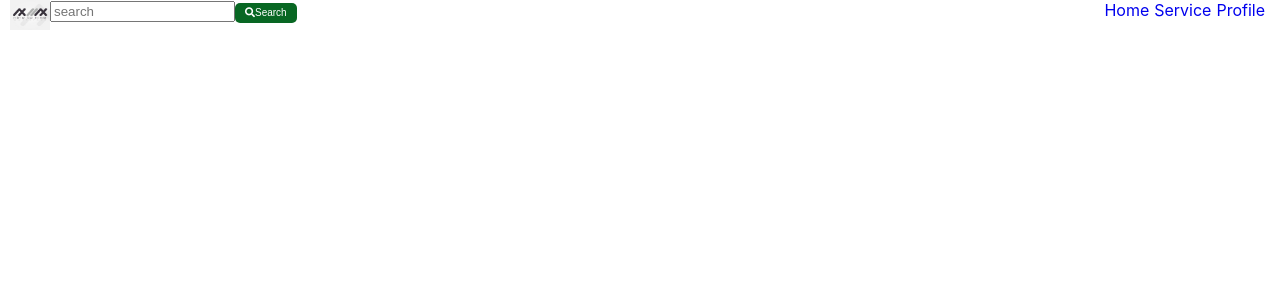
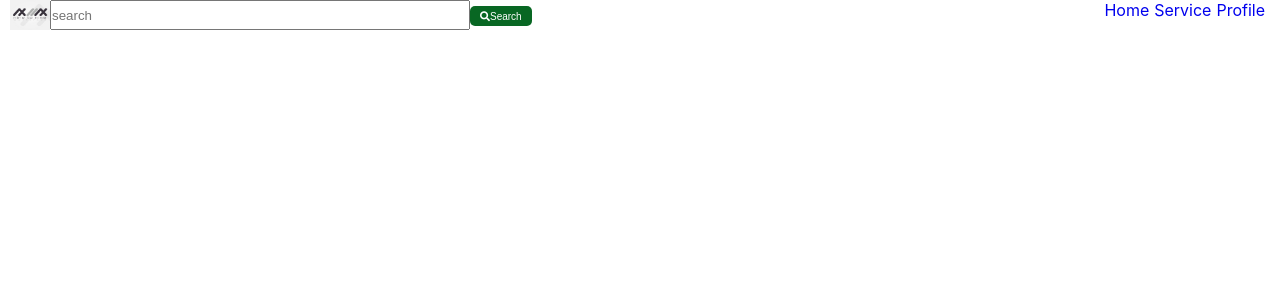
Before and after one commit to Bash360/nine-to-nine, a React (Create React App) app: page / in a window 1280 px wide. Shown: the top 300 px of the page. Built offline with nearby package versions, Linux system fonts and the light colour scheme.

Commit message:
fixing UI

```diff
--- a/package.json
+++ b/package.json
@@ -5,7 +5,6 @@
   "dependencies": {
     "react": "^16.8.6",
     "react-dom": "^16.8.6",
-    "react-router-dom": "^5.0.1",
     "react-scripts": "3.0.1"
   },
   "scripts": {
--- a/src/components/Header/Header.css
+++ b/src/components/Header/Header.css
@@ -1,11 +1,11 @@
 .container {
   display: flex;
-  justify-content: center;
+  justify-content: space-around;
+
 }
-Search{
- margin:auto;
-}
+
 .icon {
+  display: inline-block;
   margin-left:10px;
   width: 40px;
   height: 30px;
--- a/src/components/Header/Header.js
+++ b/src/components/Header/Header.js
@@ -7,7 +7,7 @@ export default function Header() {
   return (
     <header className="container">
       <img className="icon" src={logo} alt="logo"/>
-      <Search/>
+      <Search className=".search"/>
        <Nav/>
     </header>
   );
--- a/src/components/Search/Search.css
+++ b/src/components/Search/Search.css
@@ -10,7 +10,13 @@
   font-size: 10px;
   border-radius: 5px;
 }
-
+input{
+  width:70%;
+  height:30px;
+}
+form{
+  width: 600px;
+}
 input:focus{
   outline-color: #086723;
   border: #fff solid 4px;
--- a/src/index.css
+++ b/src/index.css
@@ -9,7 +9,7 @@ body {
 *{
   box-sizing: border-box;
   margin:0;
-  pagging:0;
+  padding:0;
 }
 
 code {
```
Also changed, not shown: 1 other file (tests, documents, lock files or other folders).
